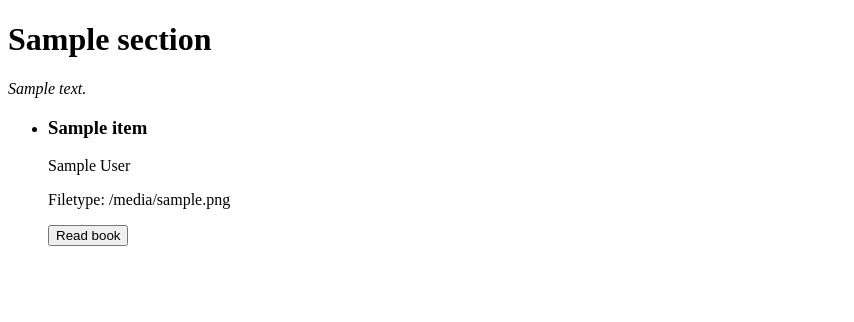
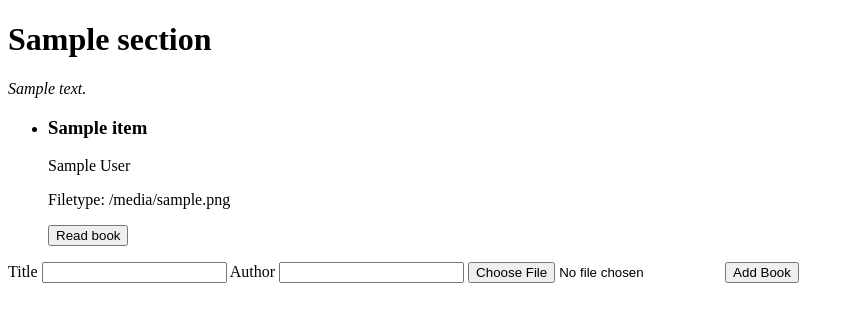
Before and after one commit to Param302/Library-Management-System, a Flask app: page /s/1 in a window 1280 px wide. Shown: the top 322 px of the page, without its empty margins (0-854 px from the left). Run offline with Flask 3, Linux system fonts and the light colour scheme; a user stored in the database is signed in; tables that the repository leaves empty hold one stand-in row (values such as "Sample post"); a database or web service that is not in the repository returns one stand-in record (values such as "Sample title"); data that the repository does not hold is empty.

Commit message:
Added File uplaod Form

```diff
--- a/templates/all_sections.html
+++ b/templates/all_sections.html
@@ -15,7 +15,7 @@
             <h3>{{section.name}}</h3>
             <p>{{section.description}}</p>
             <p><a href="/s/{{section.section_id}}">See Books</a></p>
-            <p><a href="">+ Add book</a></p>
+            <p><a href="/s/{{section.section_id}}#addbook">+ Add book</a></p>
             <form action="/sections" method="POST">
                 <input type="hidden" name="section_id" value="{{section.section_id}}">
                 <button>Delete Section</button>
--- a/templates/section.html
+++ b/templates/section.html
@@ -1,10 +1,12 @@
 <!DOCTYPE html>
 <html lang="en">
+
 <head>
     <meta charset="UTF-8">
     <meta name="viewport" content="width=device-width, initial-scale=1.0">
-    <title>{{section.name}} - Section | Library Management System</title>
+    <title>{{section.name}} Section | Library Management System</title>
 </head>
+
 <body>
     <h1>{{section.name}}</h1>
     <p><em>{{section.description}}</em></p>
@@ -18,5 +20,24 @@
         </li>
         {% endfor %}
     </ul>
+    <form action="/s/{{section.section_id}}/add" id="addbook" method="POST" enctype="multipart/form-data">
+        <label for="title">Title</label>
+        <input type="text" name="title" id="title" required>
+        <label for="author">Author</label>
+        <input type="text" name="author" id="author" required>
+        <input type="file" name="file" id="file" accept="application/pdf, 	application/epub+zip" required onchange="setTitle()">
+        <button type="submit">Add Book</button>
+    </form>
 </body>
+    <script>
+        function setTitle() {
+            const fileInput = document.getElementById('file');
+            const titleInput = document.getElementById('title');
+
+            if (fileInput.files.length == 1) {
+                const filename = fileInput.files[0].name.split('.')[0];
+                titleInput.value = filename;
+            }
+        }
+    </script>
 </html>
```
Lines whose indentation alone changed are shown as unchanged.
